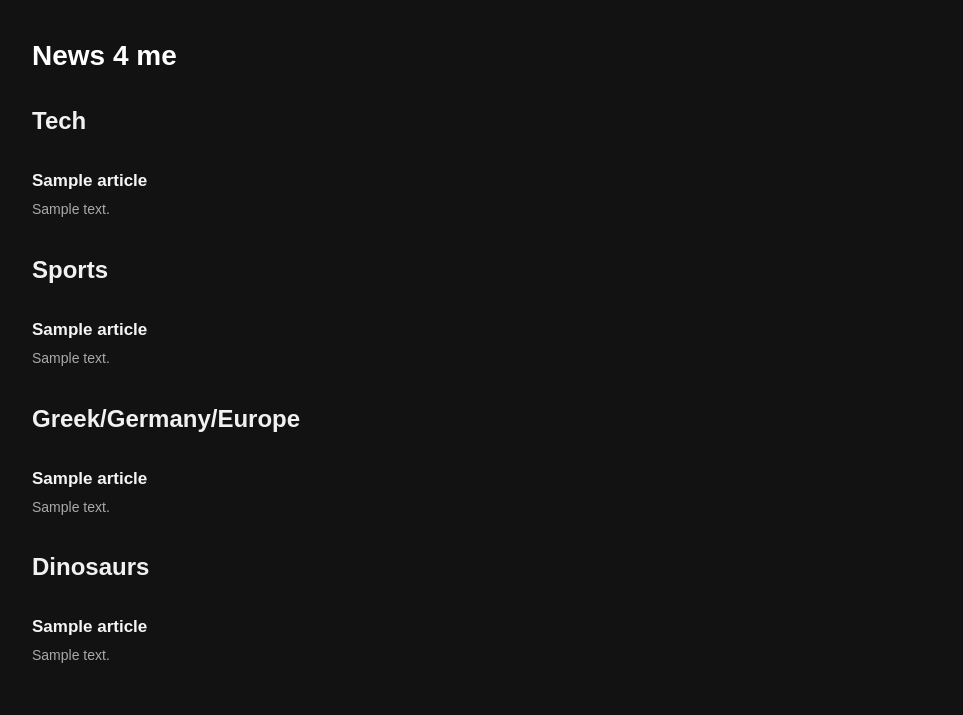
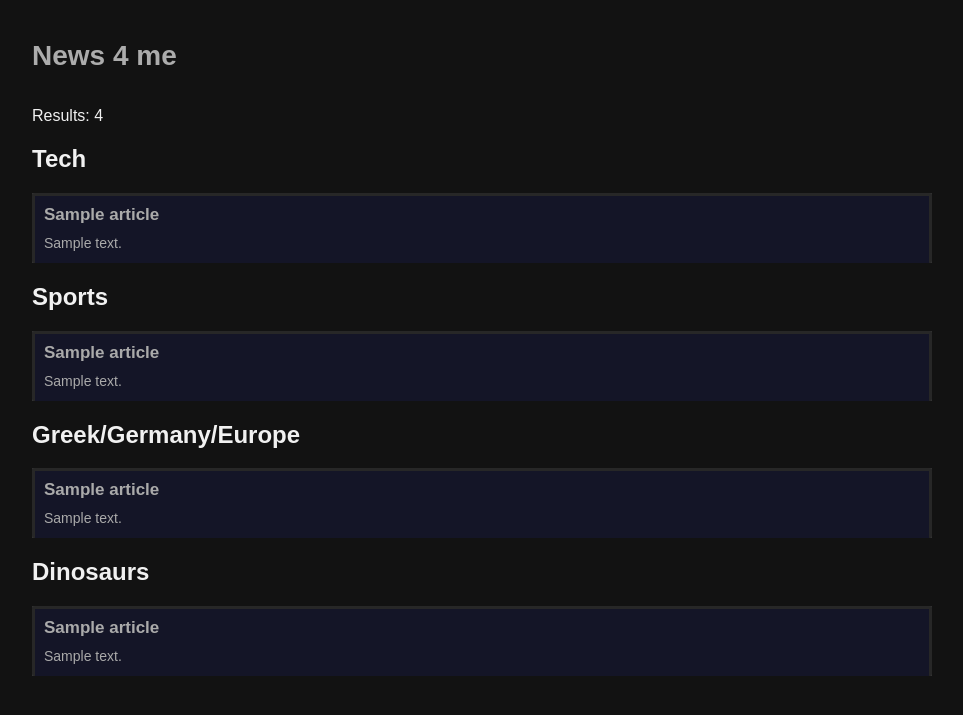
Before and after one commit to alexandlazaris/news-4-me, a Flask app: page / in a window 1280 px wide. Shown: the top 715 px of the page, without its empty margins (158-1121 px from the left). Run offline with Flask 3, Linux system fonts and the light colour scheme; a database or web service that is not in the repository returns one stand-in record (values such as "Sample title"); data that the repository does not hold is empty.

Commit message:
feat: styling updates + result count

```diff
--- a/app.py
+++ b/app.py
@@ -58,12 +58,14 @@ def home():
     results_sports = get_sports_news.get("articles", [])
     results_eu = get_eu_news.get("articles", [])
     results_dinosaurs = get_dinosaur_news.get("articles", [])
+    count_of_articles_fetched = results_tech.__len__() + results_sports.__len__() + results_eu.__len__() + results_dinosaurs.__len__()
     return render_template(
         "index.html",
         results_tech=results_tech,
         results_sports=results_sports,
         results_eu=results_eu,
         results_dinosaurs=results_dinosaurs,
+        count_of_articles_fetched=count_of_articles_fetched
     )
 
 
--- a/service.py
+++ b/service.py
@@ -5,6 +5,8 @@ import os
 load_dotenv()
 API_KEY = os.getenv("API_KEY")
 
+# TODO: add caching logic here to limit API calls
+# prevent bots/bad actors from racking up API calls and overloading news server
 
 def get_custom_news(
     category: str = None, params: dict = None, endpoint: str = "top-headlines"
--- a/templates/index.html
+++ b/templates/index.html
@@ -17,7 +17,7 @@
 
         /* Main heading */
         h1 {
-            color: #ffffff;
+            color: #acacac;
             font-size: 28px;
             margin-bottom: 35px;
         }
@@ -25,7 +25,7 @@
         /* Category sections */
         .category {
             margin-bottom: 40px;
-            background-color: #1c1c1c;
+            background-color: #686868;
             padding: 20px;
             border-radius: 10px;
         }
@@ -44,29 +44,26 @@
             list-style: none;
             padding: 0;
             margin: 0;
+            background-color: #343434;
         }
 
         /* Individual result */
         .result-item {
             display: flex;
             align-items: center;
-            gap: 20px;
-            padding: 16px 0;
-            border-bottom: 1px solid #333333;
+            gap: 10px;
+            border: 3px solid #272727;
+            border-radius: 3px;
+            padding-bottom: 1%;
+            padding-top: 1%;
+            padding-right: 1%;
+            padding-left: 1%;
+            background-color: #141527;
         }
 
         /* Remove last divider */
         .result-item:last-child {
             border-bottom: none;
-        }
-
-        /* Result image */
-        .result-item img {
-            width: 120px;
-            height: 90px;
-            object-fit: cover;
-            border-radius: 8px;
-            flex-shrink: 0;
         }
 
         /* Result content */
@@ -75,7 +72,7 @@
         }
 
         .result-content h3 {
-            color: #f5f5f5;
+            color: #aaaaaa;
             font-size: 17px;
             margin: 0 0 8px;
         }
@@ -110,25 +107,21 @@
             .result-item {
                 gap: 12px;
             }
-
-            .result-item img {
-                width: 90px;
-                height: 75px;
-            }
         }
     </style>
 </head>
 
 <body>
     <h1>News 4 me</h1>
+    {% if count_of_articles_fetched %}
+    <p>Results: {{count_of_articles_fetched}}</p>
+    {% endif %}
+    <p></p>
     <h2>Tech</h2>
     {% if results_tech %}
     <ul class="results">
         {% for item in results_tech %}
         <li class="result-item">
-            <!-- {% if item.urlToImage %}
-            <img src="{{ item.urlToImage }}" width="100" height="100" alt="{{item.title}}">
-            {% endif %} -->
             <div class="result-content">
                 <h3>{{ item.title }}</h3>
                 <p>{{ item.description }}</p>
@@ -147,9 +140,6 @@
     <ul class="results">
         {% for item in results_sports %}
         <li class="result-item">
-            <!-- {% if item.urlToImage %}
-            <img src="{{ item.urlToImage }}" width="100" height="100" alt="{{item.title}}">
-            {% endif %} -->
             <div class="result-content">
                 <h3>{{ item.title }}</h3>
                 <p>{{ item.description }}</p>
@@ -168,9 +158,6 @@
     <ul class="results">
         {% for item in results_eu %}
         <li class="result-item">
-            <!-- {% if item.urlToImage %}
-            <img src="{{ item.urlToImage }}" width="100" height="100" alt="{{item.title}}">
-            {% endif %} -->
             <div class="result-content">
                 <h3>{{ item.title }}</h3>
                 <p>{{ item.description }}</p>
@@ -189,9 +176,6 @@
     <ul class="results">
         {% for item in results_dinosaurs %}
         <li class="result-item">
-            <!-- {% if item.urlToImage %}
-            <img src="{{ item.urlToImage }}" width="100" height="100" alt="{{item.title}}">
-            {% endif %} -->
             <div class="result-content">
                 <h3>{{ item.title }}</h3>
                 <p>{{ item.description }}</p>
```
